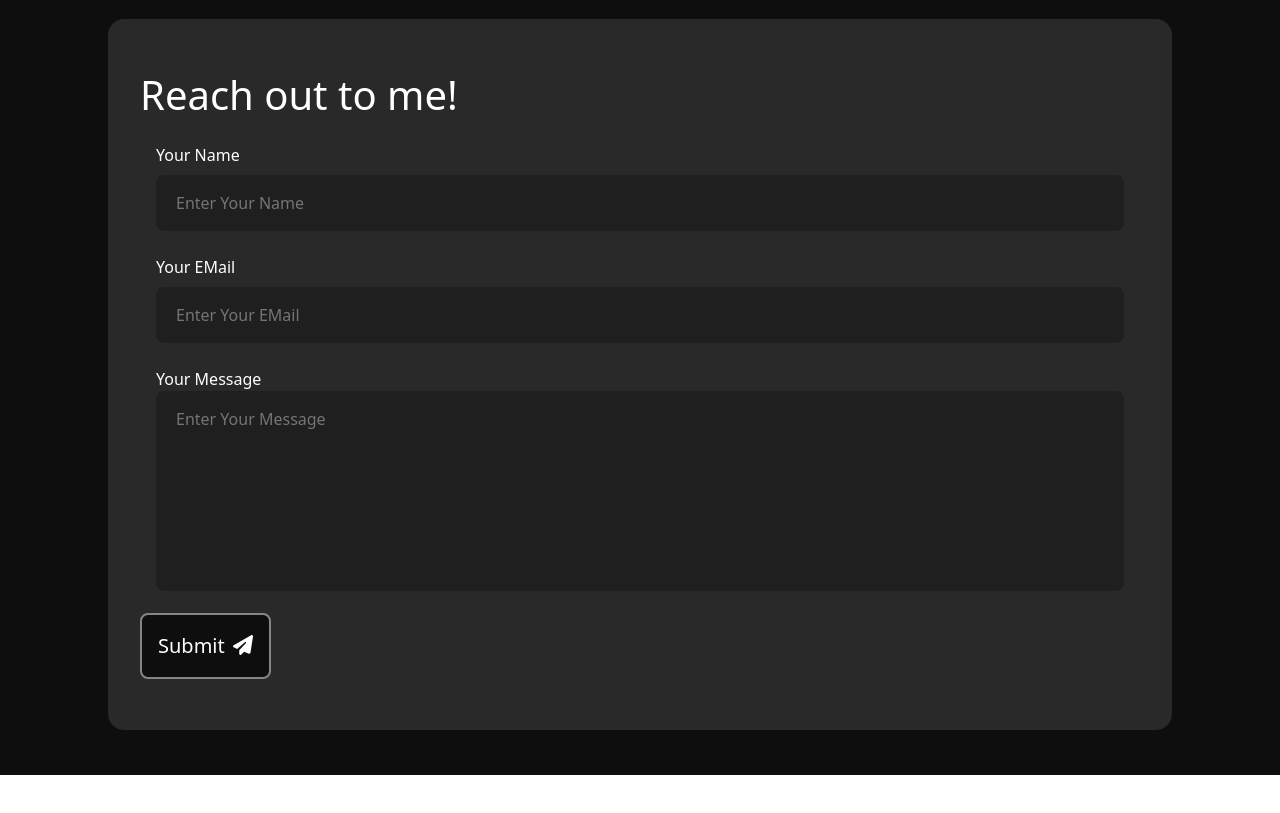
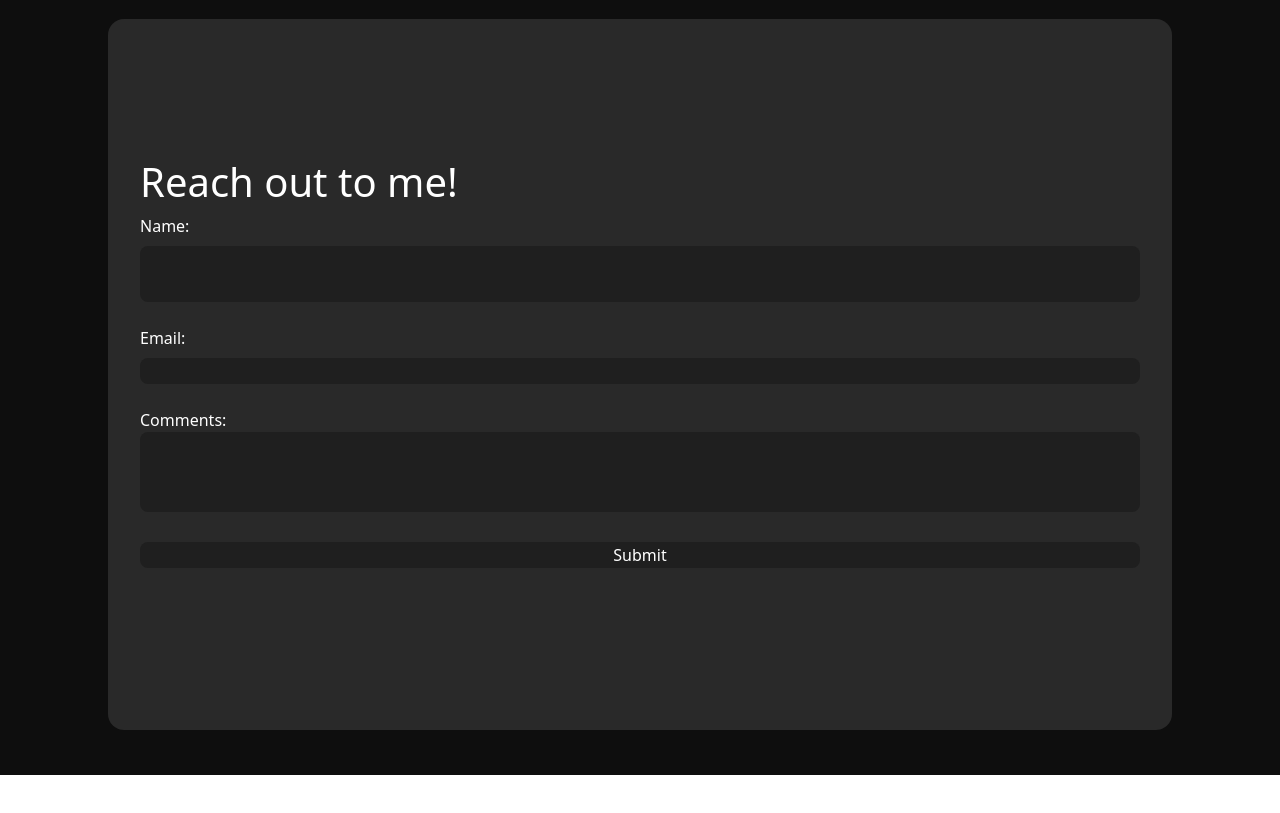
Before and after one commit to suraj-3000/portfolio, a React (Create React App) app: page / in a window 1280 px wide. Shown: the part 2320-3133 px from the top of the page. Built offline with nearby package versions, Linux system fonts and the light colour scheme.

Commit message:
updated form

```diff
--- a/src/components/Contact/Contact.jsx
+++ b/src/components/Contact/Contact.jsx
@@ -1,81 +1,116 @@
-import React, { useState } from "react";
+// import React, { useState } from "react";
+// import "./Contact.css";
+// import { faPaperPlane } from "@fortawesome/free-solid-svg-icons";
+// import Button from "../Utils/Button/Button";
+// import axios from "axios";
+
+// function Contact() {
+//   const [name, setName] = useState("");
+//   const [email, setEmail] = useState("");
+//   const [message, setMessage] = useState("");
+
+//   const sendMessage = () => {
+//     const data = {
+//       name,
+//       email,
+//       message,
+//     };
+//     console.log("test");
+
+//     axios
+//       .post("http://localhost:3001/api/send-message", data)
+//       .then((response) => {
+//         console.log("Message sent successfully", response);
+//         // Reset form fields after successful submission
+//         setName("");
+//         setEmail("");
+//         setMessage("");
+//       })
+//       .catch((error) => {
+//         console.error("Error sending message:", error);
+//       });
+//   };
+
+//   return (
+//     <div id="contact-section">
+//       <div id="contact-main-content" className="contact-form">
+//         <div>
+//           <h1>Reach out to me!</h1>
+//         </div>
+//         <div>
+//           <div className="contact-form-item contact-name">
+//             <label>Your Name</label>
+//             <input
+//               type="text"
+//               placeholder="Enter Your Name"
+//               value={name}
+//               onChange={(e) => setName(e.target.value)}
+//             />
+//           </div>
+
+//           <div className="contact-form-item contact-email">
+//             <label>Your EMail</label>
+//             <input
+//               type="text"
+//               placeholder="Enter Your EMail"
+//               value={email}
+//               onChange={(e) => setEmail(e.target.value)}
+//             />
+//           </div>
+
+//           <div className="contact-form-item contact-message">
+//             <label>Your Message</label>
+//             <textarea
+//               placeholder="Enter Your Message"
+//               rows={7}
+//               value={message}
+//               onChange={(e) => setMessage(e.target.value)}
+//             />
+//           </div>
+
+//           <Button
+//             title="Submit"
+//             iconName={faPaperPlane}
+//             buttonClass="submit-button"
+//             iconClass="submit-icon"
+//             onClick={sendMessage}
+//           />
+//         </div>
+//       </div>
+//     </div>
+//   );
+// }
+
+// export default Contact;
+
+import React from "react";
 import "./Contact.css";
-import { faPaperPlane } from "@fortawesome/free-solid-svg-icons";
-import Button from "../Utils/Button/Button";
-import axios from "axios";
 
 function Contact() {
-  const [name, setName] = useState("");
-  const [email, setEmail] = useState("");
-  const [message, setMessage] = useState("");
-
-  const sendMessage = () => {
-    const data = {
-      name,
-      email,
-      message,
-    };
-    console.log("test");
-
-    axios
-      .post("http://localhost:3001/api/send-message", data)
-      .then((response) => {
-        console.log("Message sent successfully", response);
-        // Reset form fields after successful submission
-        setName("");
-        setEmail("");
-        setMessage("");
-      })
-      .catch((error) => {
-        console.error("Error sending message:", error);
-      });
-  };
-
   return (
     <div id="contact-section">
       <div id="contact-main-content" className="contact-form">
         <div>
           <h1>Reach out to me!</h1>
         </div>
-        <div>
-          <div className="contact-form-item contact-name">
-            <label>Your Name</label>
-            <input
-              type="text"
-              placeholder="Enter Your Name"
-              value={name}
-              onChange={(e) => setName(e.target.value)}
-            />
-          </div>
-
-          <div className="contact-form-item contact-email">
-            <label>Your EMail</label>
-            <input
-              type="text"
-              placeholder="Enter Your EMail"
-              value={email}
-              onChange={(e) => setEmail(e.target.value)}
-            />
-          </div>
-
-          <div className="contact-form-item contact-message">
-            <label>Your Message</label>
-            <textarea
-              placeholder="Enter Your Message"
-              rows={7}
-              value={message}
-              onChange={(e) => setMessage(e.target.value)}
-            />
-          </div>
-
-          <Button
-            title="Submit"
-            iconName={faPaperPlane}
-            buttonClass="submit-button"
-            iconClass="submit-icon"
-            onClick={sendMessage}
-          />
-        </div>
+        <form method="post" name="Contact Form">
+          <p>
+            <label for="name">Name:</label>
+            <input type="text" name="name" id="name" />
+          </p>
+          <p>
+            <label for="email">Email:</label>
+            <input type="email" name="email" id="email" />
+          </p>
+          <p>
+            <label for="comments">Comments:</label>
+            <br />
+            <textarea name="comments" id="comments"></textarea>
+          </p>
+          <p>
+            <input type="submit" />
+          </p>
+        </form>
       </div>
     </div>
   );
```
